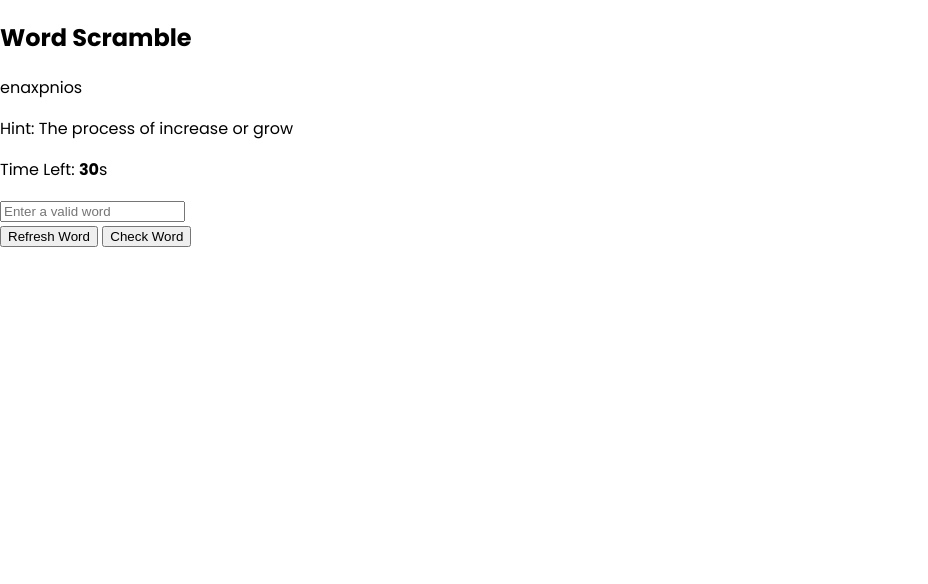
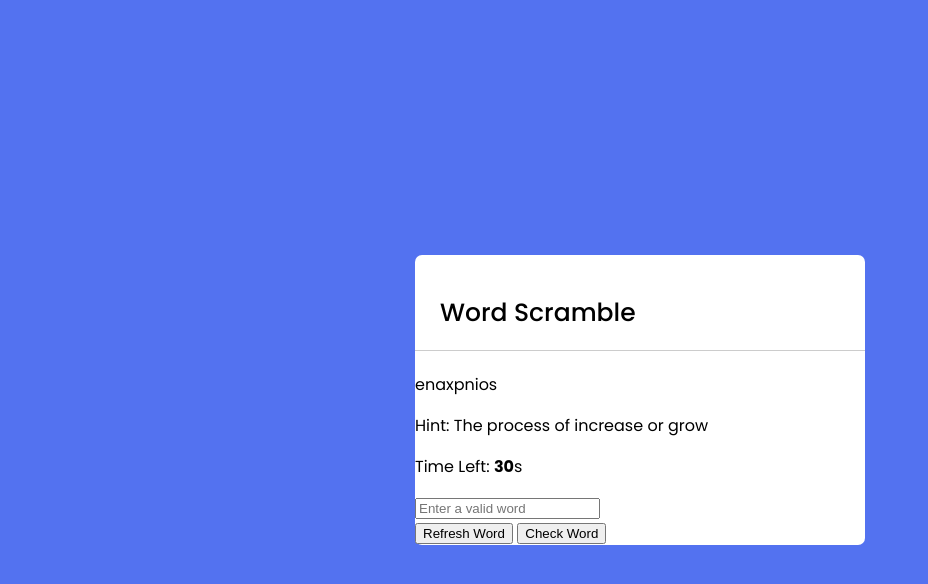
Before and after one commit to tleanne1/word-scramble-game, a plain HTML site: page index.html in a window 1280 px wide. Shown: the whole page, without its empty margins (0-928 px from the left). Drawn offline with Linux system fonts and the light colour scheme.

Commit message:
Added container css

```diff
--- a/style.css
+++ b/style.css
@@ -1,6 +1,23 @@
 body {
   font-family: poppins;
+  display: flex;
+  align-items: center;
+  justify-content: center;
   margin: 0;
   padding: 0;
-  box-sizing: border-box;
+  min-height: 100vh;
+  background-color: #5372f0;
 }
+
+.container {
+  width: 450px;
+  border-radius: 7px;
+  background: #ffffff;
+}
+
+.container h2 {
+  font-size: 25px;
+  font-weight: 500;
+  padding: 18px 25px;
+  border-bottom: 1px solid #cccccc;
+}
```
